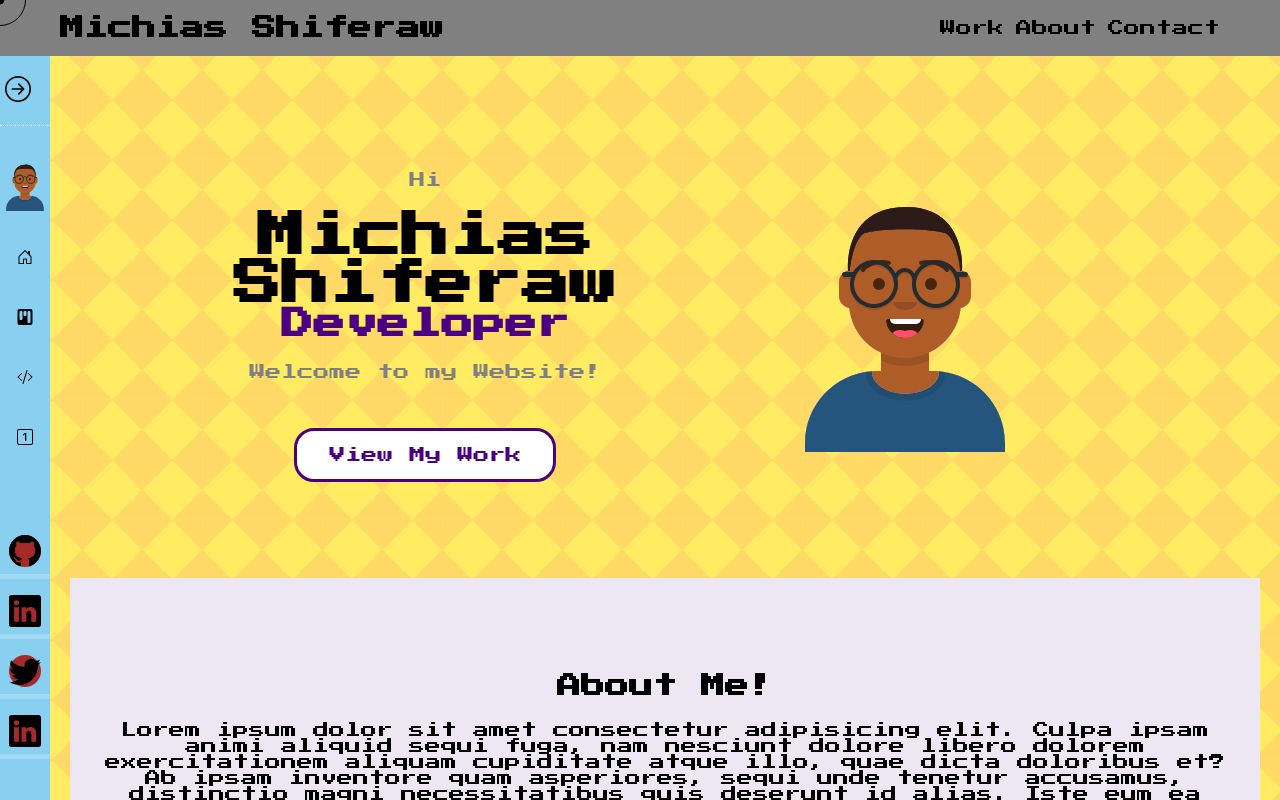
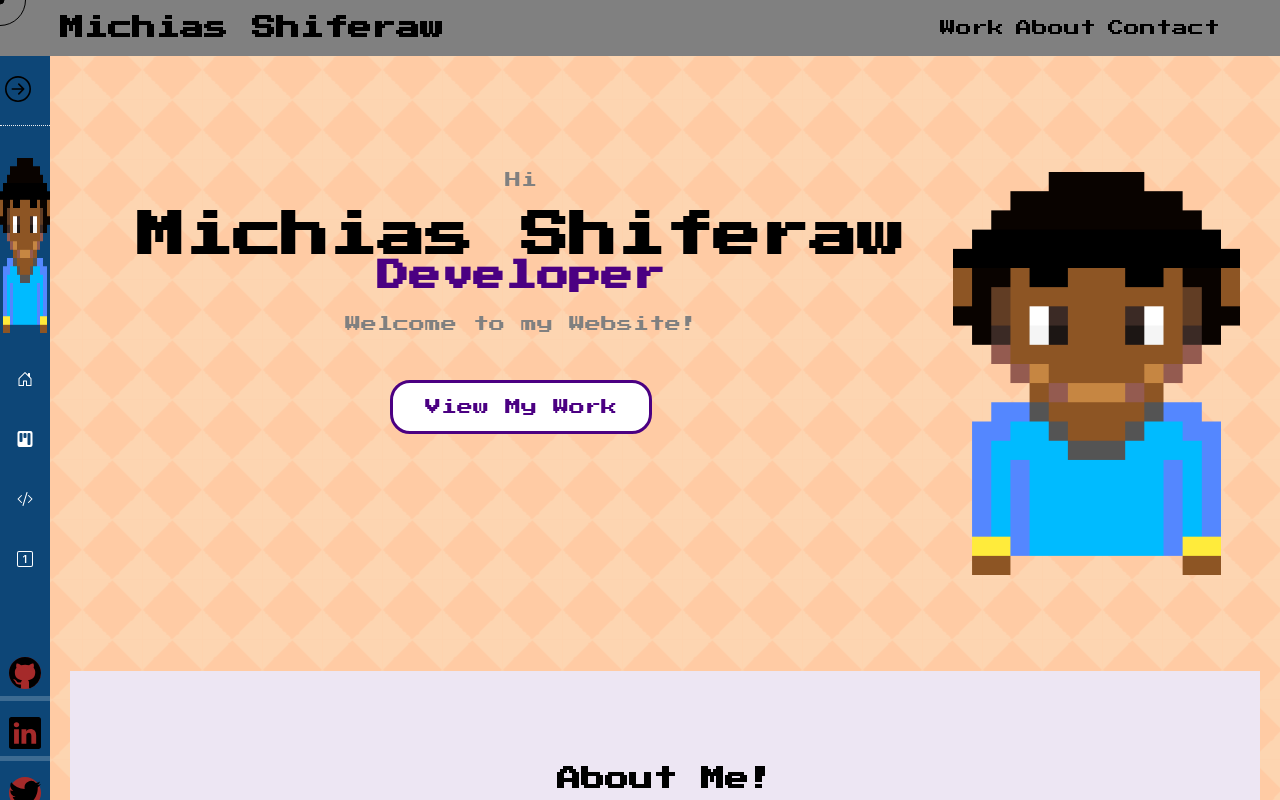
Before and after one commit to MichiasShiferaw/home, a React (Create React App) app: page / in a window 1280 px wide. Shown: the top 800 px of the page. Built offline with nearby package versions, Linux system fonts and the light colour scheme.

Commit message:
Background color change

```diff
--- a/src/App.css
+++ b/src/App.css
@@ -14,7 +14,11 @@
   }
 }
 
-
+@media (max-width: 720px) {
+#mylogo1{
+  padding-top: 3rem;
+}
+}
 .App-link {
   color: #61dafb;
 }
@@ -36,19 +40,19 @@ main {
   /* width: calc(100vw - 250px); */
   height: 100%;
   overflow: auto;
-  background-color: #ffec63;
+  background-color: #ffcba4;
     background-image: linear-gradient(45deg,
-        #ffd966 25%,
+        #fdd5b1 25%,
         transparent 25%,
         transparent 75%,
-        #ffd966 75%,
-        #ffd966),
+        #fdd5b1 75%,
+        #fdd5b1),
       linear-gradient(-45deg,
-        #ffd966 25%,
+        #fdd5b1 25%,
         transparent 25%,
         transparent 75%,
-        #ffd966 75%,
-        #ffd966);
+        #fdd5b1 75%,
+        #fdd5b1);
     background-size: 60px 60px;
     background-position: 0 0;
     animation: slide 4s infinite linear;
--- a/src/App.js
+++ b/src/App.js
@@ -2,7 +2,7 @@ import './App.css';
 import Modal from './Components/Modal/modal';
 import Sidebar from './Components/Sidebar1/Sidebar';
 import { ProfileInfo } from './Components/Sidebar1/SidebarData';
-import logo from './avatar.svg';
+import logo from './Portrait1.png';
 
 function App() {
   return (
@@ -31,7 +31,7 @@ function App() {
   {/* <!-- intro --> */}
   <div className="container mt-5">
     <div className="row justify-center">
-      <div className="col-12-xs col-5-md">
+      <div className="col-12-xs col-9-md">
         <p className="text-gray mb-2">Hi</p>
         <h2>
 
@@ -41,7 +41,7 @@ function App() {
         <p className="text-gray mt-2 mb-3">Welcome to my Website!</p>
         <a href="#work" className="btn-outlined-secondary text-secondary text-hover-white">View My Work</a>
       </div>
-      <div className="col-12-xs col-5-md">
+      <div id="mylogo1"className="col-12-xs col- col-3-md ">
         <img src={logo} alt=""/>
       </div>
     </div>
--- a/src/Components/Sidebar1/Sidebar.js
+++ b/src/Components/Sidebar1/Sidebar.js
@@ -1,6 +1,6 @@
 import React, { useState } from 'react';
 import { SidebarData,ProfileInfo } from './SidebarData';
-import logo from '../../avatar.svg';
+import logo from '../../Portrait2.png';
 
 
 const Sidebar=({children})=> {
@@ -31,7 +31,7 @@ const Sidebar=({children})=> {
     </div>
     <hr />
     <div>
-      <img className="logo1 pt-2 pb-1" src={logo} />
+      <img className="logo1 pt-2 pb-1" src={logo} height={175} />
       <h2
         style={{
           display: isOpen ? "block" : "none",
@@ -42,7 +42,7 @@ const Sidebar=({children})=> {
         Michias Shiferaw
       </h2>
     </div>
-    <ul className="SidebarList">
+    <ul className="SidebarList text-white">
       {SidebarData.map((val, key) => {
         return (
           <li
--- a/src/Components/_card.scss
+++ b/src/Components/_card.scss
@@ -24,6 +24,11 @@
     .h-100{
         height: 100% !important;
     }
+
+    &:hover {
+        box-shadow: 0.4rem 0.4rem 0 black;
+        transform: translate(-0.4rem, -0.4rem);
+    }
 }
 
 @debug math.div(10,3);
--- a/src/Components/_sidebar.scss
+++ b/src/Components/_sidebar.scss
@@ -1,7 +1,7 @@
 .Sidebar {
     height: 100vh;
     transition: all 0.5s;
-    background-color: #89cff0;
+    background-color: #0D4677;
     position: -webkit-sticky;
     position: sticky;
     top: 0;
```
Also changed, not shown: src/Portrait1.png (added), src/Portrait2.png (added).
